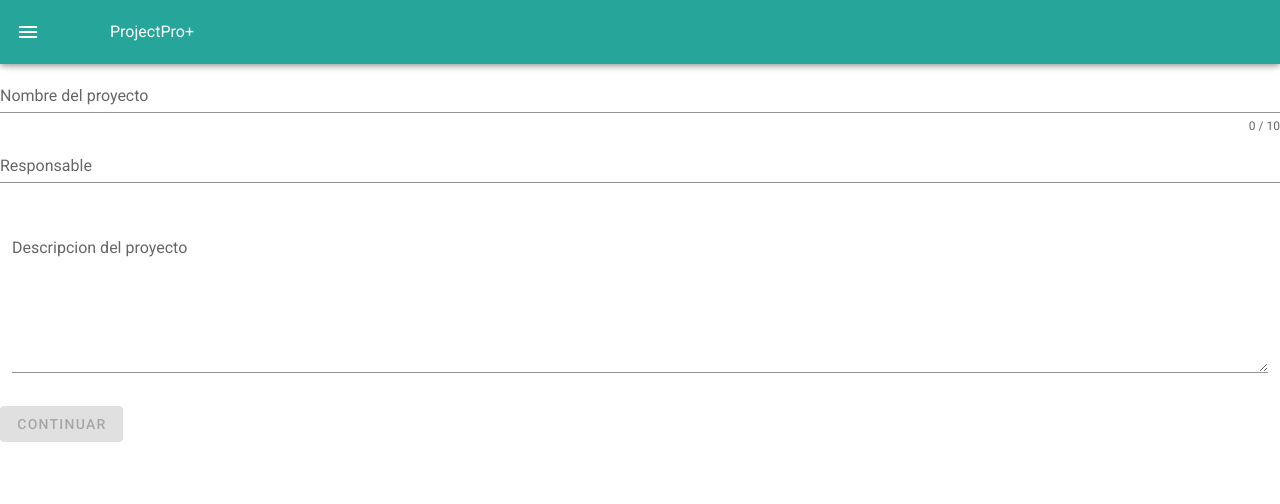
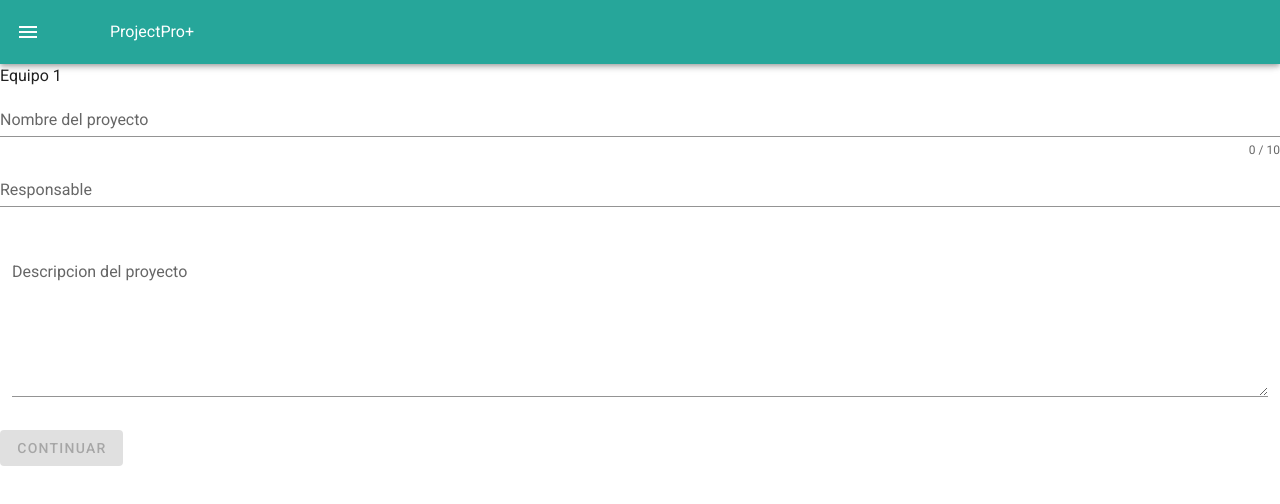
Before and after one commit to tatilai/parcial-2-admn3c-ramirez_tatiana, a Vue app: page /#/ in a window 1280 px wide. Shown: the top 504 px of the page. Built offline with nearby package versions, Linux system fonts and the light colour scheme.

Commit message:
Update HelloWorld.vue

```diff
--- a/src/components/HelloWorld.vue
+++ b/src/components/HelloWorld.vue
@@ -7,6 +7,7 @@
 
 <template>
   <div>
+    <span>Equipo 1</span>
     <v-text-field
       v-model="nombre"
       :counter="10"
```
